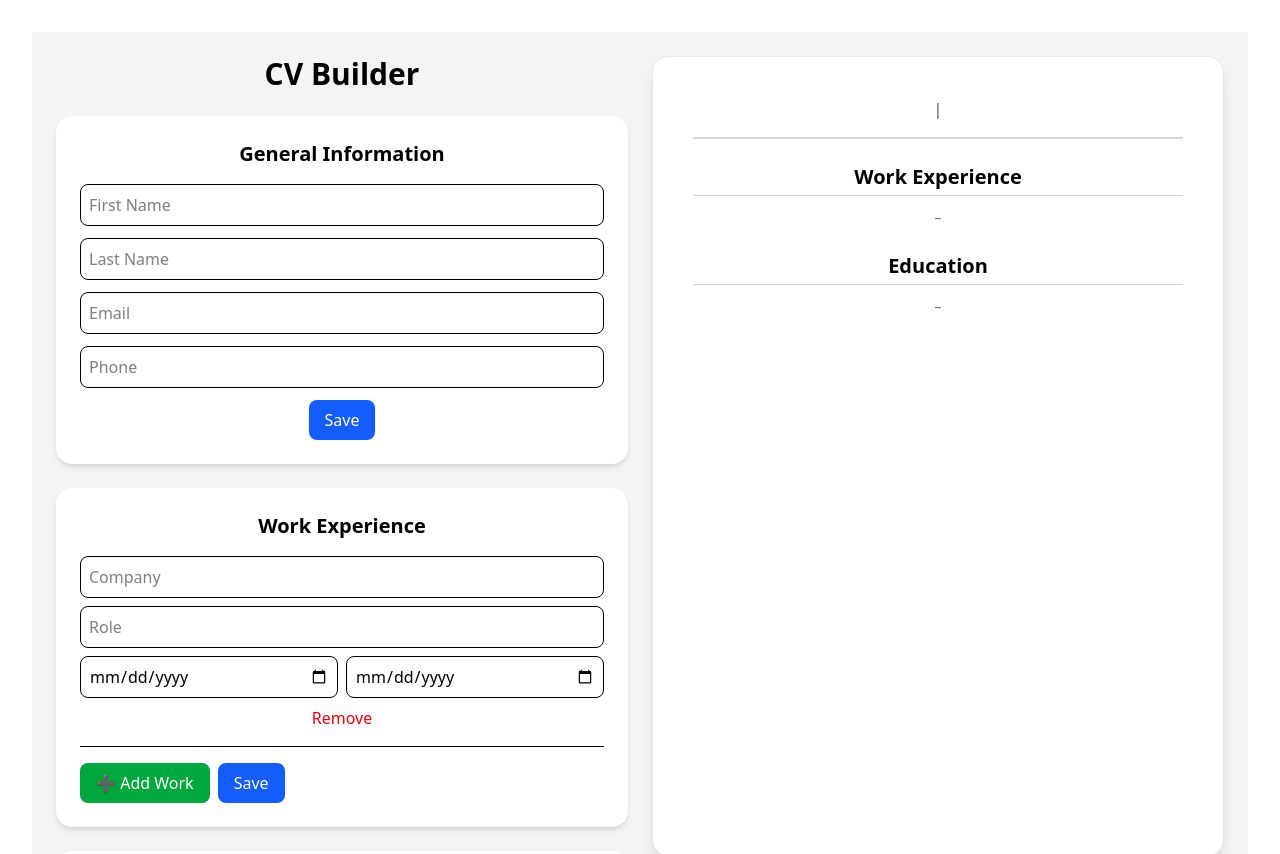
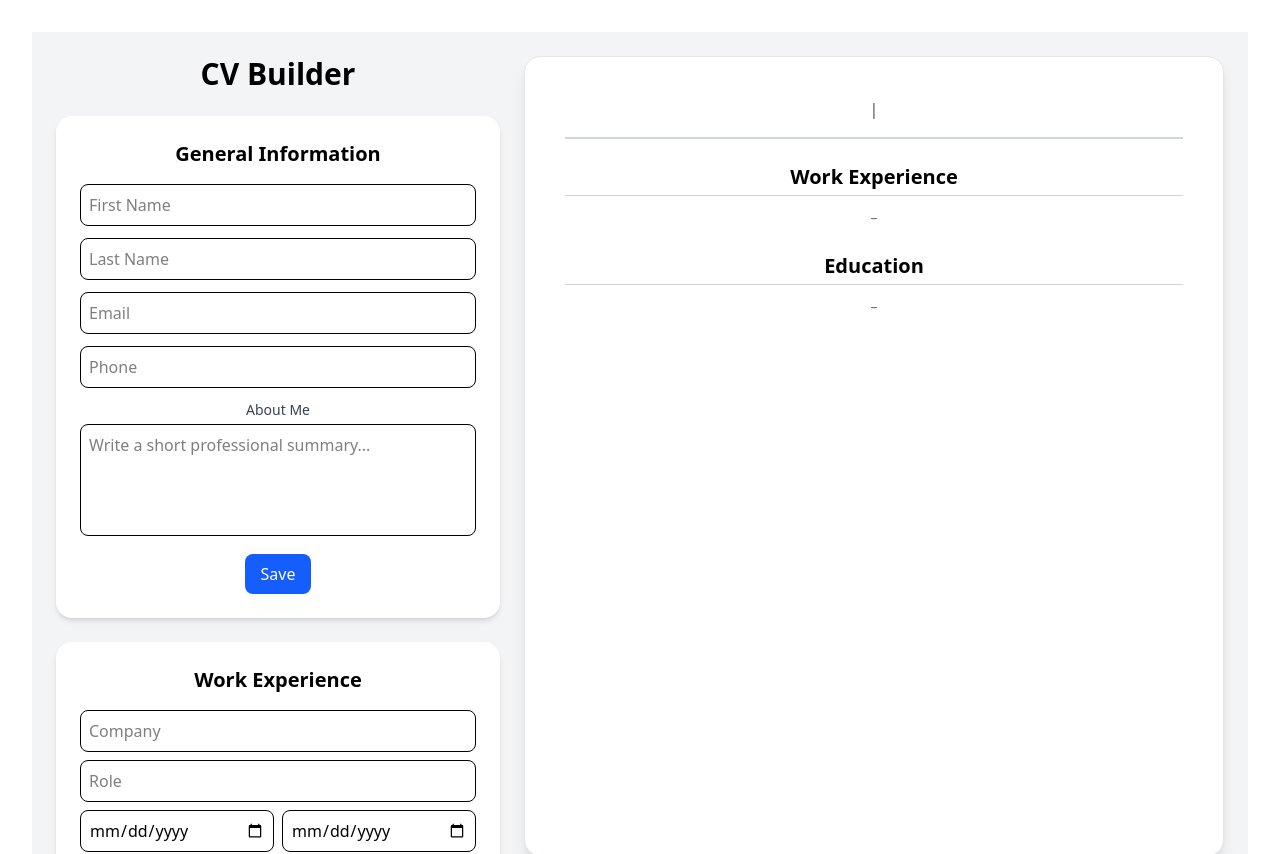
Before and after one commit to baranecp/CV-Application, a React (Vite) app: page / in a window 1280 px wide. Shown: the top 854 px of the page. Built offline with nearby package versions, Linux system fonts and the light colour scheme.

Commit message:
Fix textarea overflow

```diff
--- a/src/components/CVForm.jsx
+++ b/src/components/CVForm.jsx
@@ -10,7 +10,8 @@ export function CVForm() {
             firstName: "",
             lastName: "",
             email: "",
-            phone: ""
+            phone: "",
+            about: ""
         },
         workExperience: [
             { company: "", role: "", startDate: "", endDate: "" }
--- a/src/components/CVPreview.jsx
+++ b/src/components/CVPreview.jsx
@@ -1,6 +1,7 @@
 function CVPreview({ generalInfo, workExperience, education }) {
     return (
-        <div className="bg-white shadow-lg rounded-2xl p-10 min-h-screen border border-gray-200">
+        <div className="bg-white shadow-lg rounded-2xl p-10 min-h-screen border border-gray-200
+                overflow-hidden break-words w-[700px] mx-auto">
             {/* Header */}
             <header className="text-center border-b-2 border-gray-300 pb-4 mb-6">
                 <h1 className="text-3xl font-bold text-gray-800">
@@ -8,6 +9,17 @@ function CVPreview({ generalInfo, workExperience, education }) {
                 </h1>
                 <p className="text-gray-600">{generalInfo.email} | {generalInfo.phone}</p>
             </header>
+            {/* About Me */}
+            {generalInfo.aboutMe && (
+                <section className="mb-6">
+                    <h2 className="text-xl font-semibold border-b border-gray-300 pb-1 mb-3">
+                        About Me
+                    </h2>
+                    <p className="text-gray-700 leading-relaxed whitespace-pre-wrap break-words">
+                        {generalInfo.aboutMe}
+                    </p>
+                </section>
+            )}
 
             {/* Work Experience */}
             <section className="mb-6">
--- a/src/components/GeneralInformation.jsx
+++ b/src/components/GeneralInformation.jsx
@@ -47,6 +47,16 @@ function GeneralInformation({ info, updateField }) {
                         value={info.phone}
                         onChange={handleChange}
                     />
+                    <div>
+                        <label className="block text-sm font-medium text-gray-700">About Me</label>
+                        <textarea
+                            value={info.aboutMe}
+                            onChange={(e) => updateField("aboutMe", e.target.value)}
+                            className="mt-1 w-full p-2 border rounded-lg h-28 resize-none focus:ring-2 focus:ring-purple-400 focus:outline-none"
+                            placeholder="Write a short professional summary..."
+                        />
+                    </div>
+
                     <button
                         type="submit"
                         className="px-4 py-2 bg-blue-600 text-white rounded-lg hover:bg-blue-700 cursor-pointer"
@@ -59,6 +69,7 @@ function GeneralInformation({ info, updateField }) {
                     <p><strong>{info.firstName} {info.lastName}</strong></p>
                     <p>{info.email}</p>
                     <p>{info.phone}</p>
+                    <p className="text-gray-700 italic">{info.aboutMe}</p>
                     <button
                         onClick={() => setIsEditing(true)}
                         className="px-4 py-2 bg-gray-600 text-white rounded-lg hover:bg-gray-700 cursor-pointer"
```
